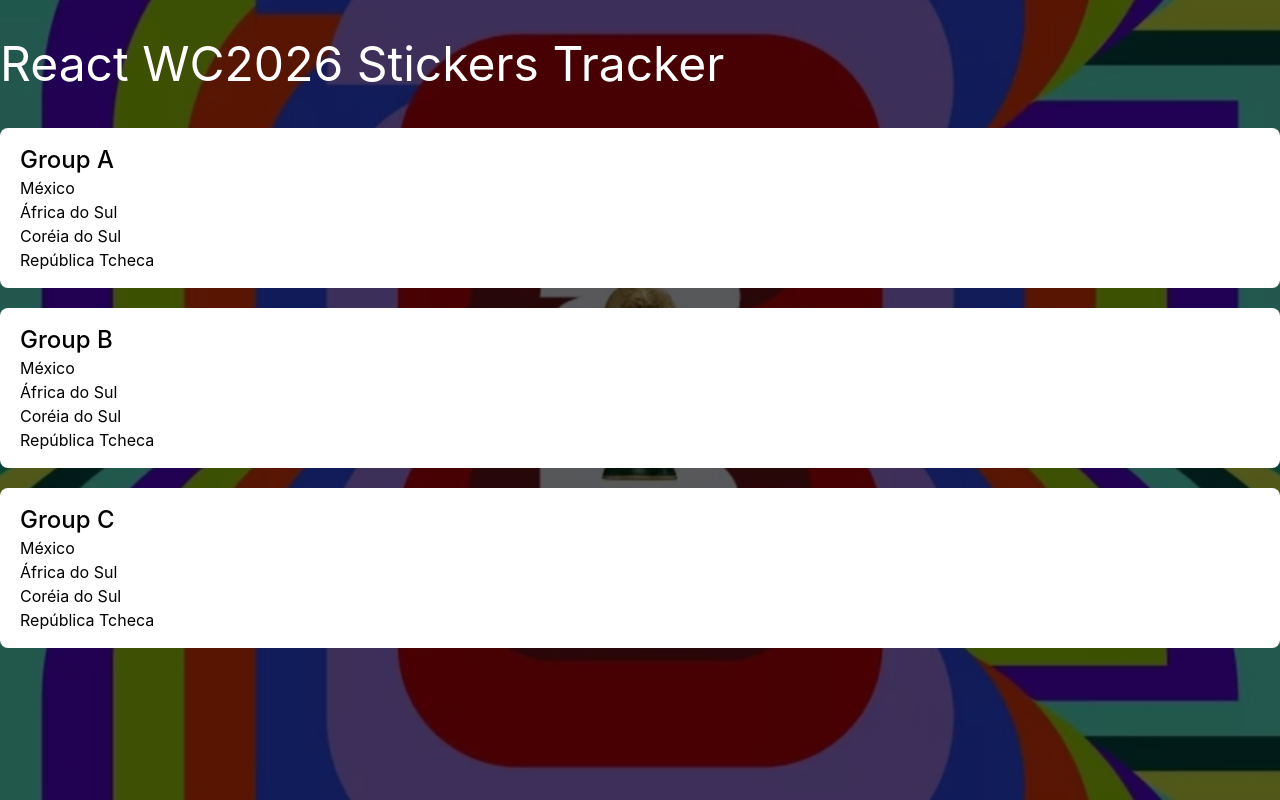
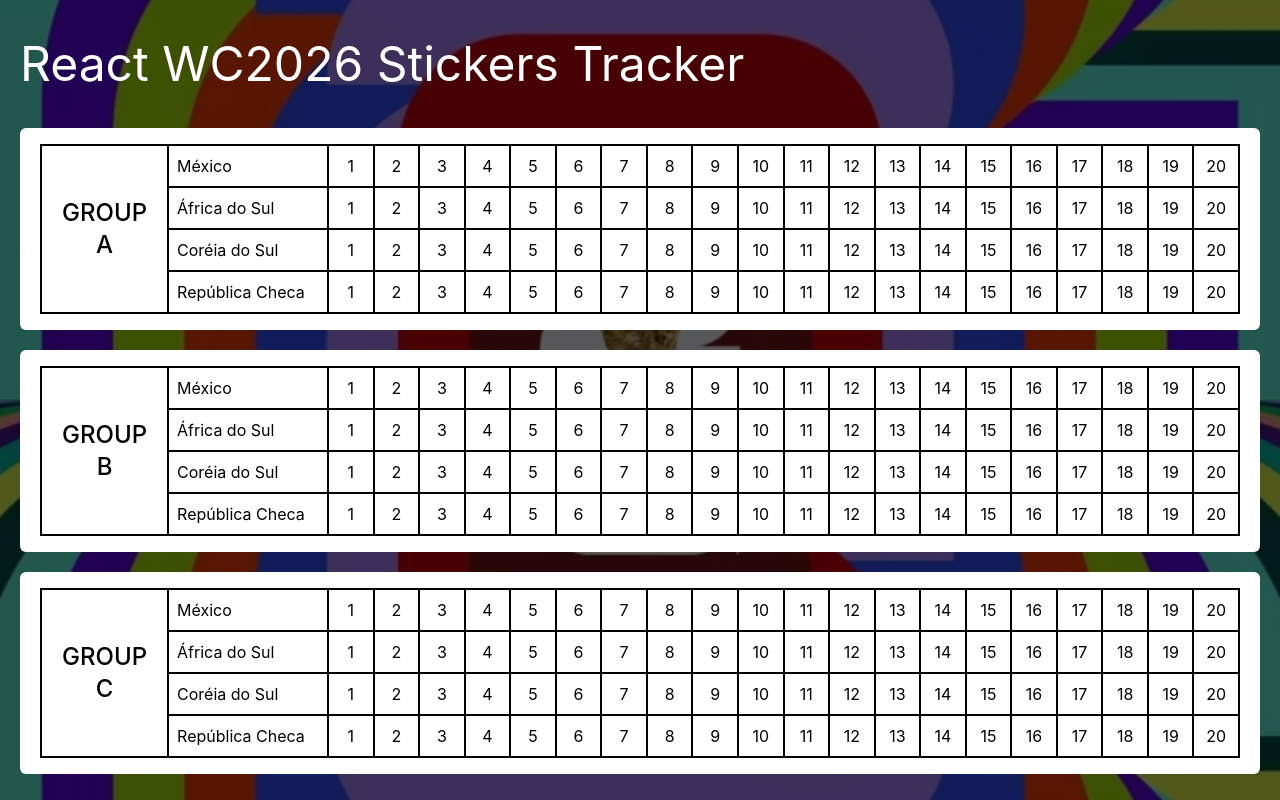
Before and after one commit to caueamaral/react-wc2026-stickers-tracker, a React (Vite) app: page / in a window 1280 px wide. Built offline with nearby package versions, Linux system fonts and the light colour scheme.

Commit message:
style: make groups look like a table

```diff
--- a/src/App.tsx
+++ b/src/App.tsx
@@ -4,7 +4,7 @@ import './css/styles.css'
 
 function App() {
   return (
-    <div className="container mx-auto mt-10">
+    <div className="container mx-auto px-5 mt-10">
       <Header />
       <Main />
     </div>
--- a/src/components/Groups.tsx
+++ b/src/components/Groups.tsx
@@ -1,27 +1,47 @@
 export function Groups() {
+    const stickers = [1, 2, 3, 4, 5, 6, 7, 8, 9, 10, 11, 12, 13, 14, 15, 16, 17, 18, 19, 20]
+
     return (
         <article className="flex flex-col gap-5">
             {
                 ['A', 'B', 'C'].map(index => (
                     <section
                         key={index}
-                        className="bg-white py-4 px-5 rounded-lg"
+                        className="bg-white py-4 px-5 rounded-md"
                     >
-                        <header>
-                            <h2 className="text-2xl font-medium">Group {index}</h2>
-                        </header>
-                        <div>
-                            <div>
-                                México
-                            </div>
-                            <div>
-                                África do Sul
-                            </div>
-                            <div>
-                                Coréia do Sul
-                            </div>
-                            <div>
-                                República Tcheca
+                        <div className="border flex items-stretch">
+                            <header className="border flex items-center">
+                                <h2 className="text-2xl font-medium text-center uppercase p-5">
+                                    Group
+                                    <br />
+                                    {index}
+                                </h2>
+                            </header>
+                            <div className="flex-1">
+                                <div className="flex">
+                                    <span className="border p-2 min-w-40">México</span>
+                                    {stickers.map(number => (
+                                        <span className="border p-2 flex-1 text-center">{number}</span>
+                                    ))}
+                                </div>
+                                <div className="flex">
+                                    <span className="border p-2 min-w-40">África do Sul</span>
+                                    {stickers.map(number => (
+                                        <span className="border p-2 flex-1 text-center">{number}</span>
+                                    ))}
+                                </div>
+                                <div className="flex">
+                                    <span className="border p-2 min-w-40">Coréia do Sul</span>
+                                    {stickers.map(number => (
+                                        <span className="border p-2 flex-1 text-center">{number}</span>
+                                    ))}
+                                </div>
+                                <div className="flex">
+                                    <span className="border p-2 min-w-40">República Checa</span>
+                                    {stickers.map(number => (
+                                        <span className="border p-2 flex-1 text-center">{number}</span>
+                                    ))}
+                                </div>
                             </div>
                         </div>
                     </section>
--- a/src/components/Header.tsx
+++ b/src/components/Header.tsx
@@ -1,7 +1,7 @@
 export function Header() {
     return (
         <header>
-            <h1 className="text-5xl text-white">
+            <h1 className="text-white text-3xl md:text-5xl">
                 React WC2026 Stickers Tracker
             </h1>
         </header>
```
